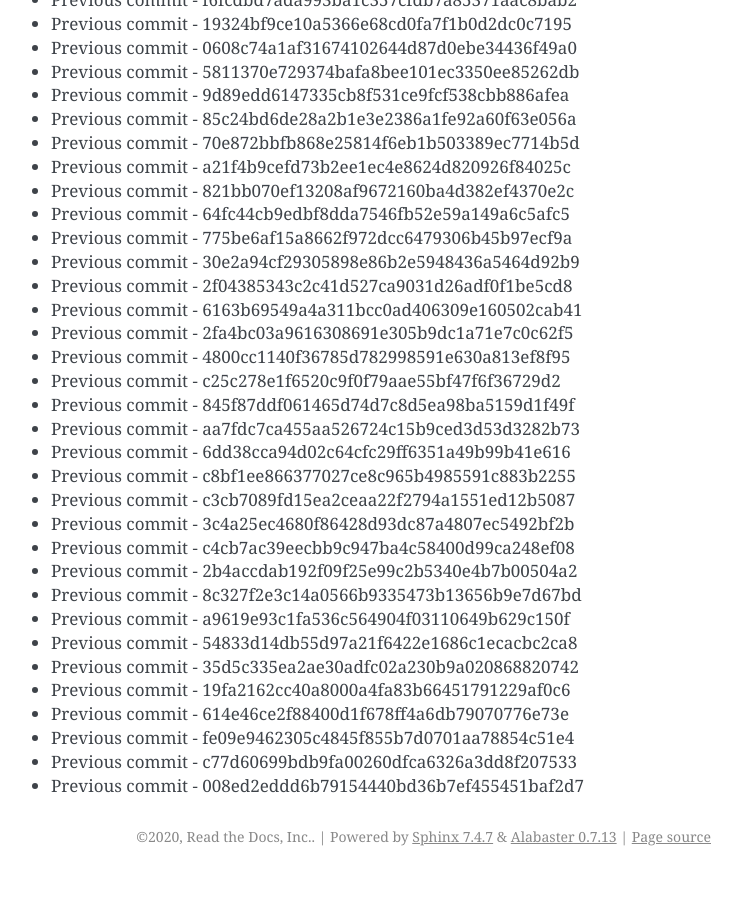
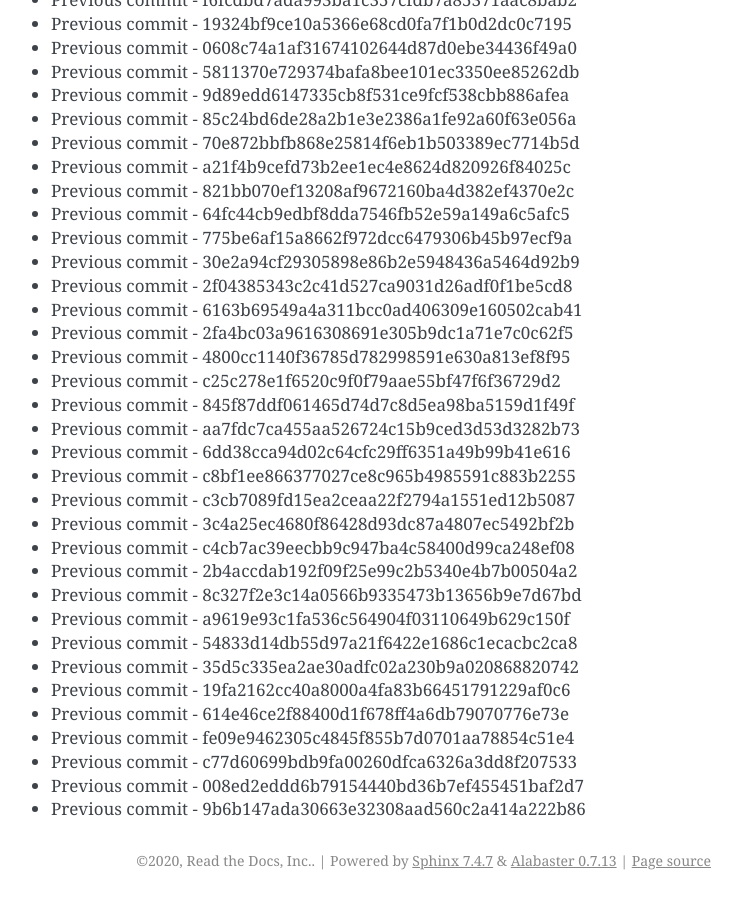
Before and after one commit to readthedocs/rtd-git-stresstest, a Sphinx documentation site: the page built from docs/updates.rst, in a window 1280 px wide and 900 px high, scrolled down 83635 px. Shown: the whole window, without its empty margins (399-1141 px from the left). Built offline with Sphinx 7.4.7, drawn with Linux system fonts in a browser that asks for light colours; before the commit the page ends 84511 px from its top, so only the background shows below that.

Commit message:
Generating commit from previous: 9b6b147ada30663e32308aad560c2a414a222b86

```diff
--- a/docs/updates.rst
+++ b/docs/updates.rst
@@ -3546,3 +3546,4 @@ It can be tested for any performance characteristics.
 * Previous commit - fe09e9462305c4845f855b7d0701aa78854c51e4
 * Previous commit - c77d60699bdb9fa00260dfca6326a3dd8f207533
 * Previous commit - 008ed2eddd6b79154440bd36b7ef455451baf2d7
+* Previous commit - 9b6b147ada30663e32308aad560c2a414a222b86
```
